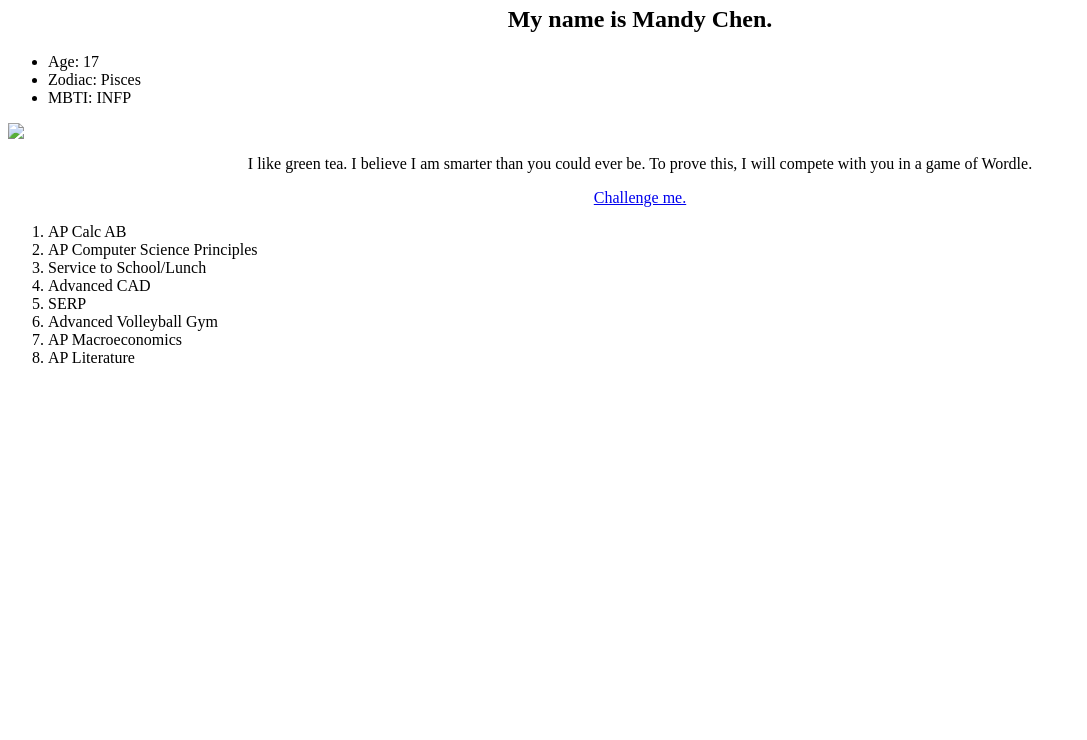
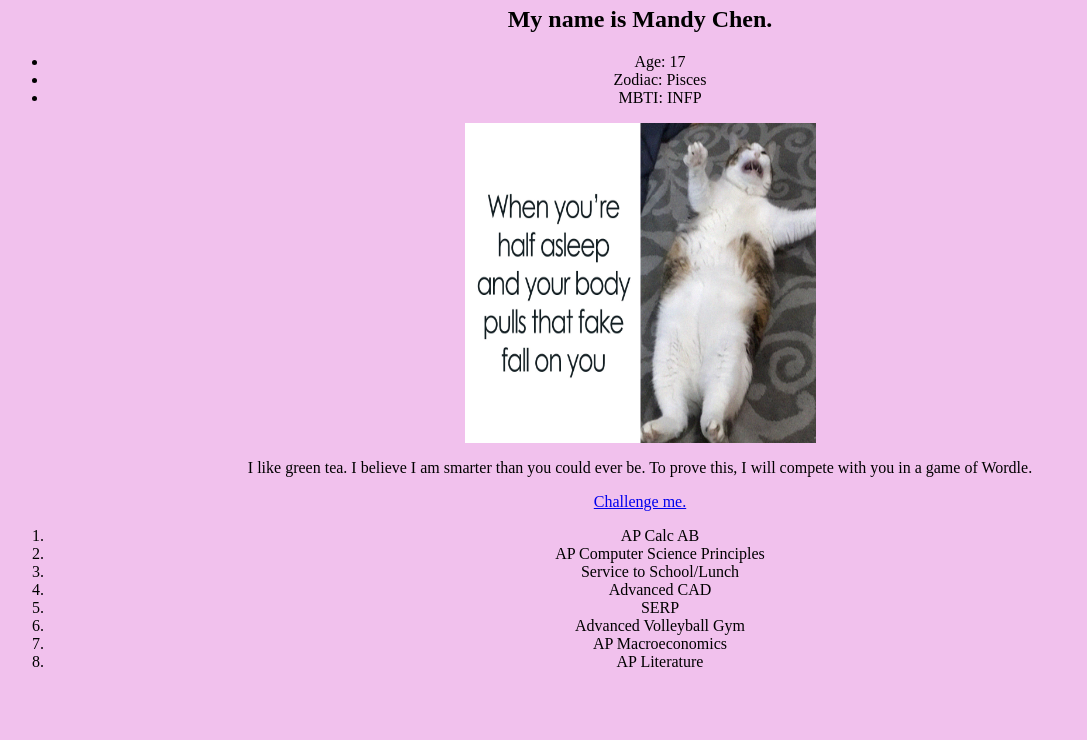
Before and after one commit to staten-island-tech/intro-to-html-MandyyChen, a plain HTML site: page index.html in a window 1280 px wide. Shown: the part 60-800 px from the top of the page, without its empty margins (0-1087 px from the left). Drawn offline with Linux system fonts and the light colour scheme.

Commit message:
Update index.html

```diff
--- a/index.html
+++ b/index.html
@@ -8,21 +8,27 @@
 </head>
 
 
-<body>
+<body style="background-color:rgb(241, 193, 237);">
 
    <!-- Header & Subheader -->
    <h1 style="text-align:center"> Hi! Nice to meet you! </h1>
    <h2 style="text-align:center" > My name is Mandy Chen. </h2>
 
    <!-- Unordered List -->
+   <div style="text-align: center;">
    <ul>
    <li> Age: 17 </li>
    <li> Zodiac: Pisces </li>
    <li> MBTI: INFP </li>
    </ul>
+   </div>
 
    <!-- Meme -->
-   <img src="(Meme.jpg)"/>
+   <div style="text-align: center;">
+   <img src='Meme.jpg'
+   width="351"
+   height="320"/>
+   </div>
 
    <!-- Short Paragraph -->
    <p style="text-align:center" > I like green tea. I believe I am smarter than you could ever be.
@@ -33,6 +39,7 @@
    <a href="https://wordlegame.org/"> <p style="text-align:center">Challenge me.</p> </a>
 
    <!-- Ordered List -->
+   <div style="text-align: center;">
    <ol>
    <li> AP Calc AB </li>
    <li> AP Computer Science Principles </li>
@@ -43,6 +50,7 @@
    <li> AP Macroeconomics </li>
    <li> AP Literature </li>
    </ol>
+   </div>
 
 </body>
 </html>
```
